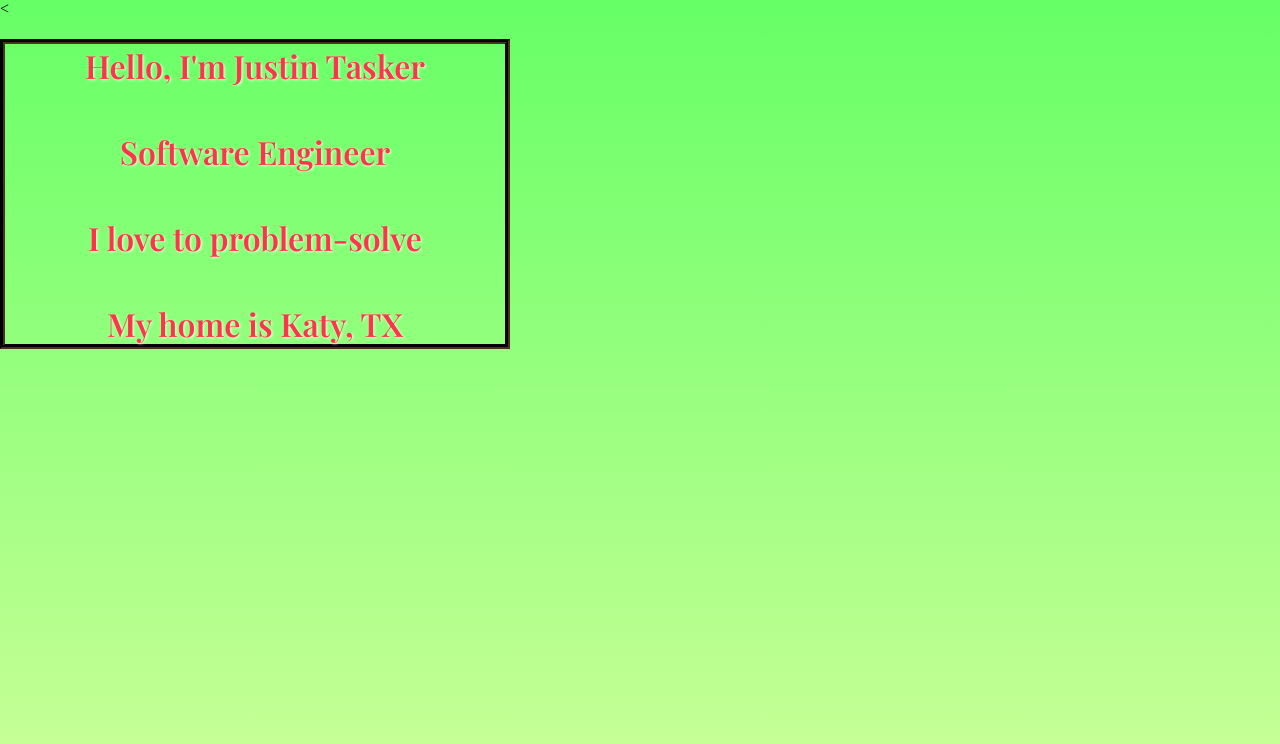
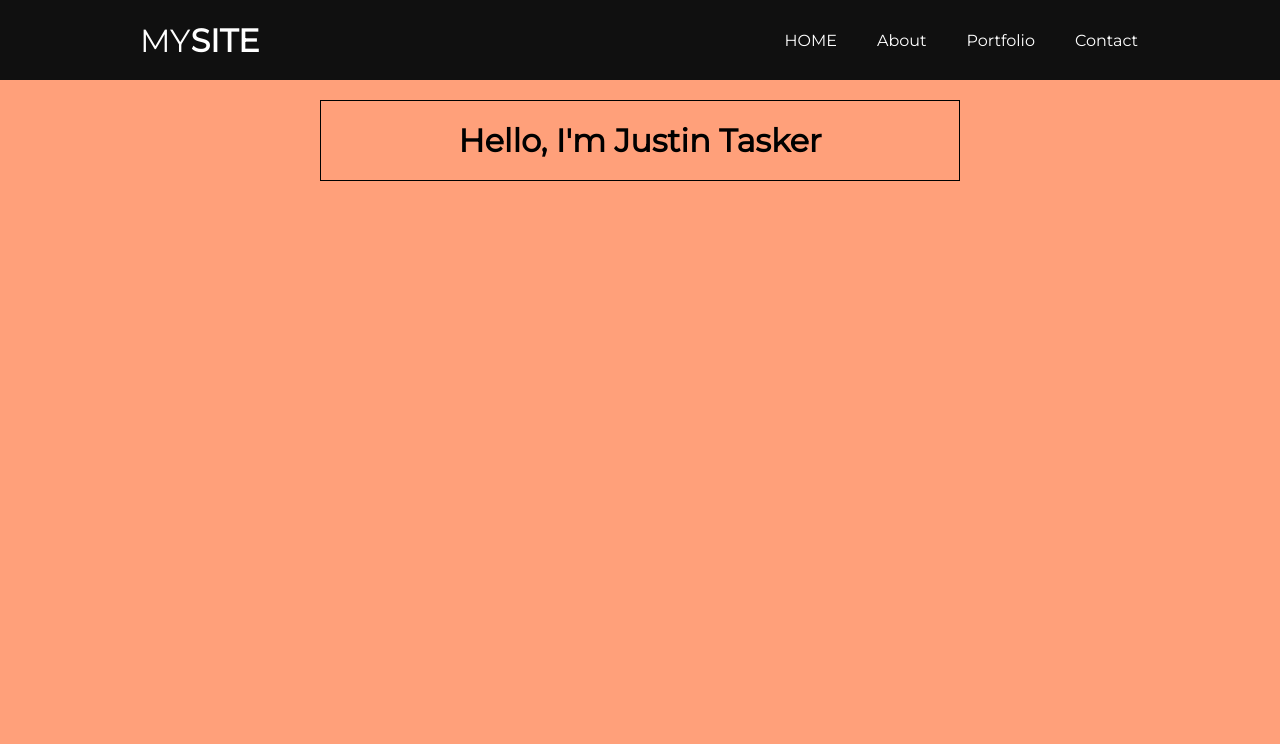
Before and after one commit to justintasker/justintasker.github.io, a plain HTML site: page index.html in a window 1280 px wide. Drawn offline with nearby package versions, Linux system fonts and the light colour scheme.

Commit message:
Add files via upload

```diff
--- a/index.html
+++ b/index.html
@@ -1,13 +1,29 @@
 <!DOCTYPE html>
 <html lang="en">
 <head>
-  <<link href="https://fonts.googleapis.com/css?family=Playfair+Display:400,600&display=swap" rel="stylesheet">
-  <link rel="stylesheet" href="style.css">
-  <title>Justin Tasker, Software Engineer</title>
+  <link href="https://fonts.googleapis.com/css?family=Montserrat&display=swap" rel="stylesheet">
+  <link rel="stylesheet" type="text/css" href="style.css">
+  <title> Justin Tasker, Software Engineer </title>
   </head>
   <body>
-    <h1 class="main-content">
-       Hello, I'm Justin Tasker <br> <br> Software Engineer <br> <br> I love to problem-solve <br> <br> My home is Katy, TX </h1>
+    <div class="header">
+      <div class="inner_header">
+        <div class="logo_container">
+          <h1>MY<span>SITE</span></h1>
+        </div>
+        <ul class="navigation">
+          <a><li>HOME</li></a>
+          <a><li>About</li></a>
+          <a><li>Portfolio</li></a>
+          <a><li>Contact</li></a>
+      </div>
 
-    </body>
+    </div>
+
+    <div class="main-header"><h1>Hello, I'm Justin Tasker</h1></div>
+
+
+
+
+  </body>
 </html>
--- a/style.css
+++ b/style.css
@@ -1,19 +1,99 @@
-h1, .main-content {
-	text-align: center;
-  font weight: bold;
-  color: #fd354c;
-	text-shadow: 1px 1px 3px  #ffffe6;
-	border-style: groove;
-	height: 300px;
-	width: 500px;
-	border-width: 5px;
-	border-color: #4a331c;
-  font-family: 'Playfair Display', serif;
+* {
+	margin: 0;
+	padding: 0;
+	list-style: none;
+	text-decoration: none;
+}
+
+.header {
+	width: 100%;
+	height: 80px;
+	display: block;
+	background-color: #101010;
+}
+.inner_header {
+width: 1000px;
+height: 100%;
+display: block;
+margin: 0 auto;
+
 
 }
+.logo_container {
+	height: 100%;
+	display: table;
+	float: left;
+}
+.logo_container h1 {
+	color: white;
+	height: 100%;
+	display: table-cell;
+	vertical-align: middle;
+	font-family: 'Montserrat', sans-serif;
+	font-size: 32px;
+	font-weight: 200;
+}
+.logo_container h1 span {
+	font-weight: 1000;
+}
+.navigation {
+	float: right;
+	height: 100%;
+}
+.navigation a{
+	height: 100%;
+	display: table;
+	float: left;
+	padding: 0px 20px;
+}
+.navigation a li {
+	display: table-cell;
+	vertical-align: middle;
+	height: 100%;
+	color: white;
+  font-family: 'Montserrat', sans-serif;
+	font-size: 16px;
+}
+.navigation a:last-child{
+	padding-right: 2px;
+}
 
-html, body {
+.main-header {
+	/* Center Alignment Method */
+	display: block;
+	margin: 20px auto;
+	width: 50%;
+	/* Stylistic */
+	width: 50%;
+	box-sizing: border-box;
+	padding: 20px;
+	text-align: center;
+	border: solid 1px black;
+	font-family: 'Montserrat', sans-serif;
+	font-weight: 200;
+	font-size: 16px;
+}
+
+
+
+body {
 	height: 100%;
-	margin: 0;
-	background: linear-gradient(to bottom, #66ff66, #ccff99);
+	background-color: #FFA07A;
 }
+
+h1 {
+	text-align: center;
+}
+h3 {
+  text-align: center;
+
+}
+h2 {
+	text-align: center;
+}
+
+
+
+
+/* Background color pallette and good options text
+ https://www.w3schools.com/colors/color_tryit.asp?hex=FFA07A */
```
